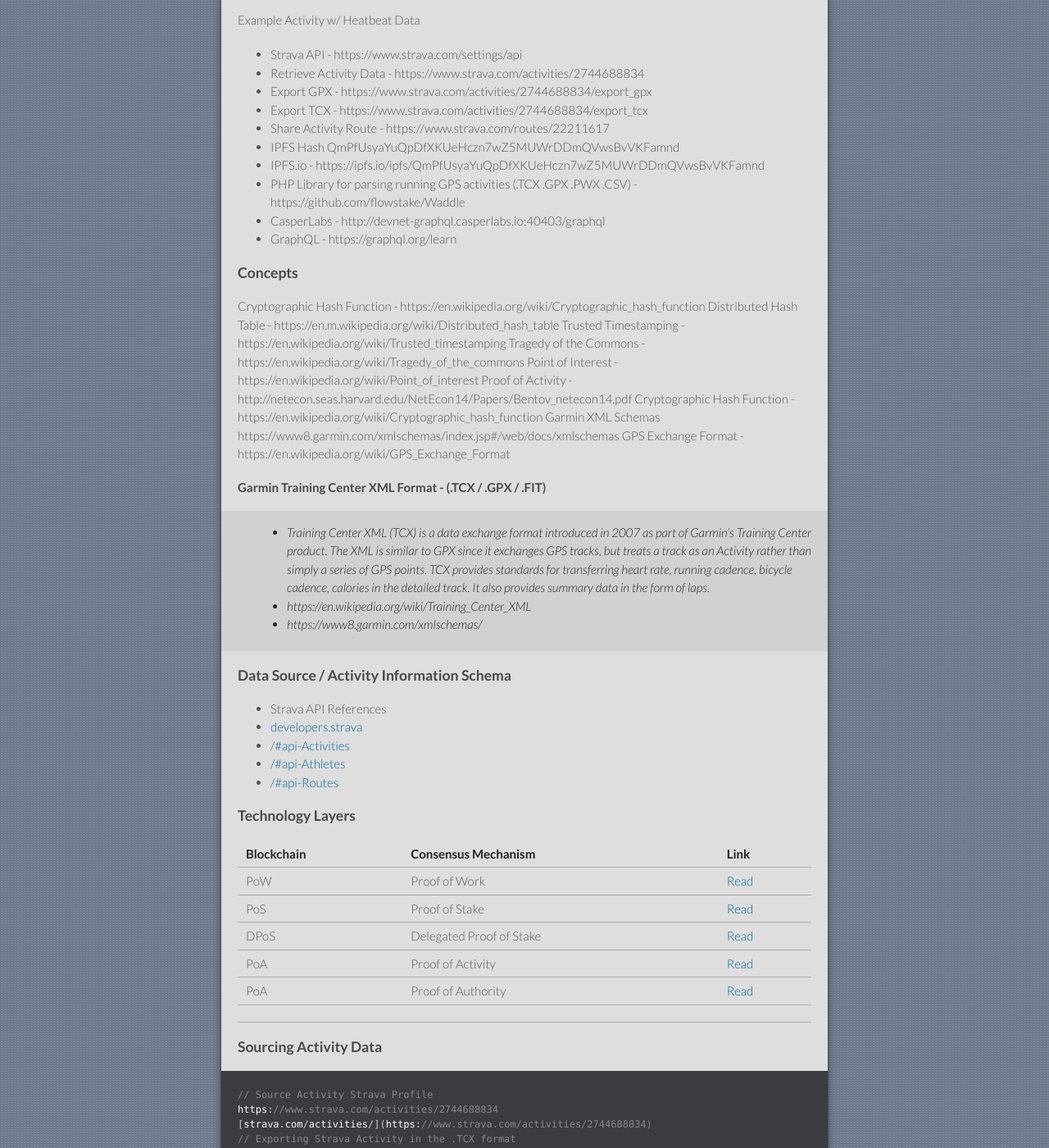
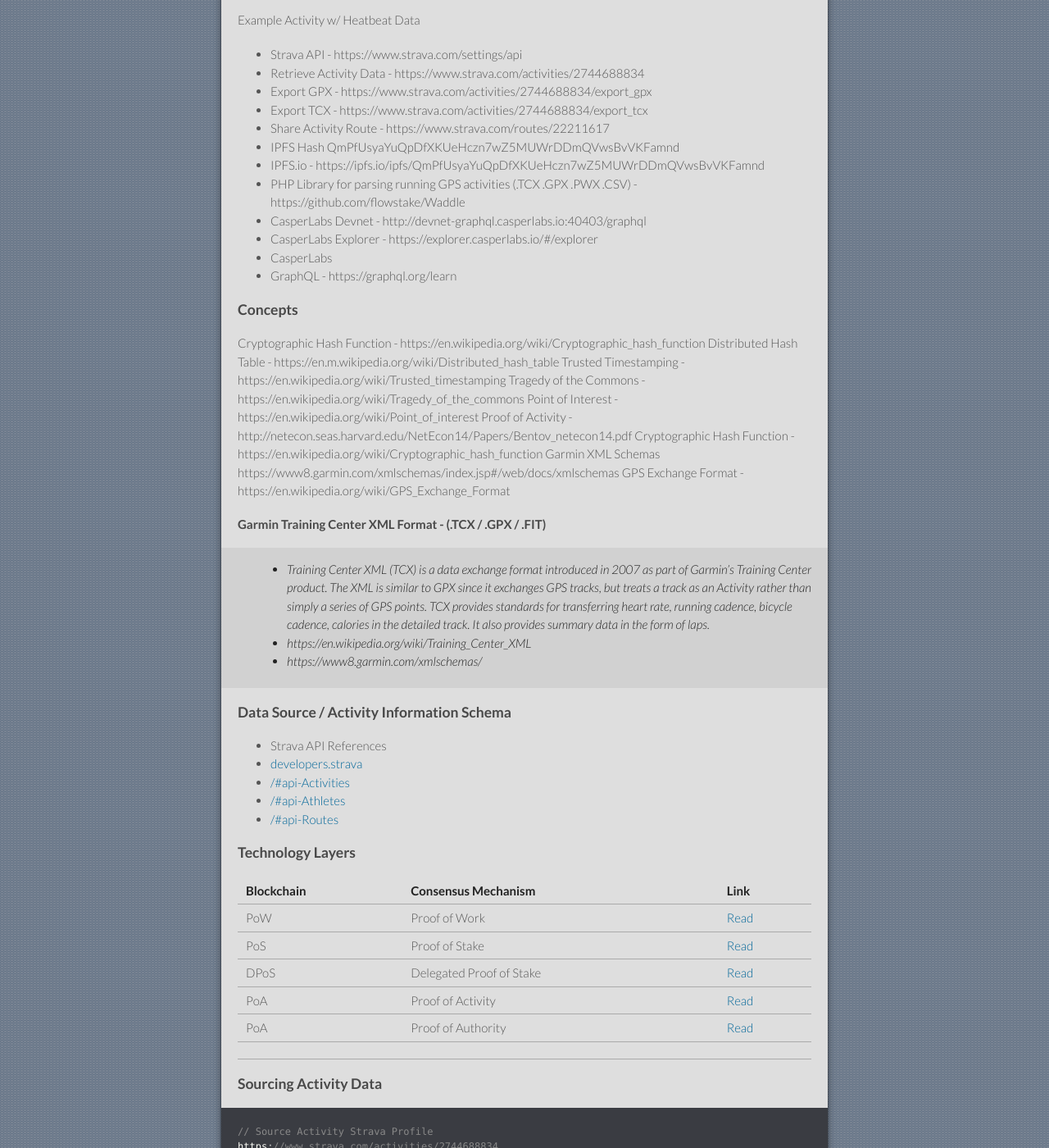
Before and after one commit to flowstake/flowstake.github.io, a Jekyll site: the page built from index.md, in a window 1280 px wide and 1400 px high, scrolled down 1966 px. Shown: the whole window at 82% size. Built offline with Jekyll 4.4.1, drawn with Linux system fonts in a browser that asks for light colours; our own code applies the rules of GitHub Pages for plain Markdown files.

Commit message:
Update index.md

````diff
--- a/index.md
+++ b/index.md
@@ -73,7 +73,9 @@ Example Activity w/ Heatbeat Data
 * IPFS Hash QmPfUsyaYuQpDfXKUeHczn7wZ5MUWrDDmQVwsBvVKFamnd
 * IPFS.io - https://ipfs.io/ipfs/QmPfUsyaYuQpDfXKUeHczn7wZ5MUWrDDmQVwsBvVKFamnd
 * PHP Library for parsing running GPS activities (.TCX .GPX .PWX .CSV) - https://github.com/flowstake/Waddle
-* CasperLabs - http://devnet-graphql.casperlabs.io:40403/graphql
+* CasperLabs Devnet - http://devnet-graphql.casperlabs.io:40403/graphql
+* CasperLabs Explorer - https://explorer.casperlabs.io/#/explorer
+* CasperLabs
 * GraphQL - https://graphql.org/learn
 
 ### Concepts
@@ -118,7 +120,6 @@ GPS Exchange Format - https://en.wikipedia.org/wiki/GPS_Exchange_Format
 ```js
 // Source Activity Strava Profile
 https://www.strava.com/activities/2744688834
-[strava.com/activities/](https://www.strava.com/activities/2744688834)
 // Exporting Strava Activity in the .TCX format
 https://www.strava.com/activities/2744688834/export_tcx
 // Exporting Strava Activity in the .GPX format
````
